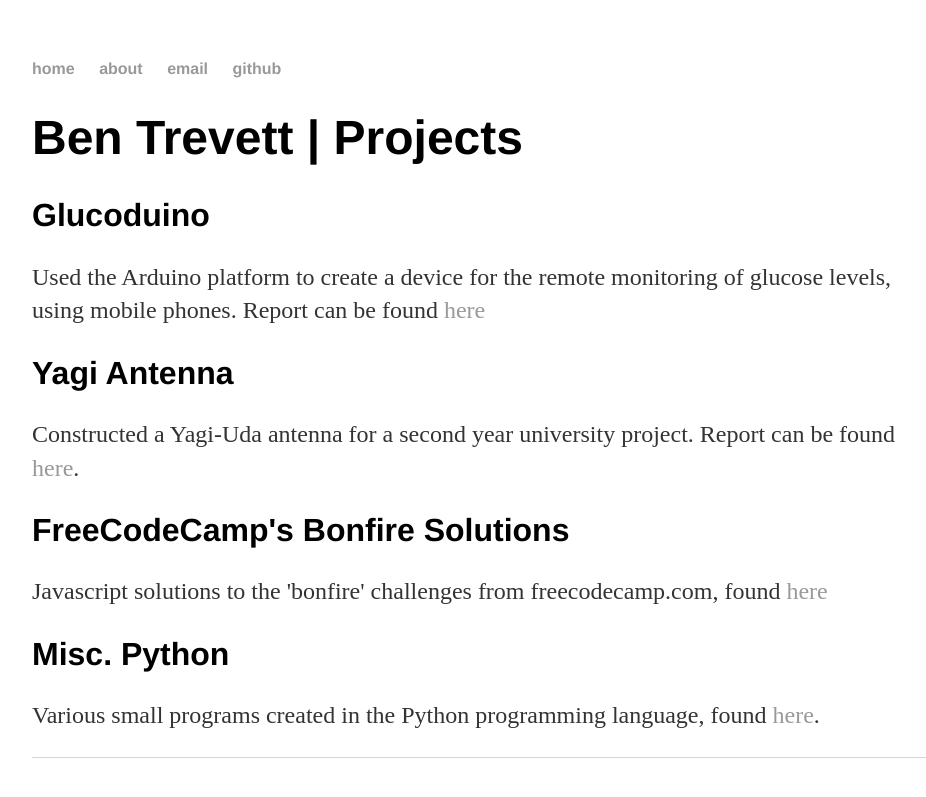
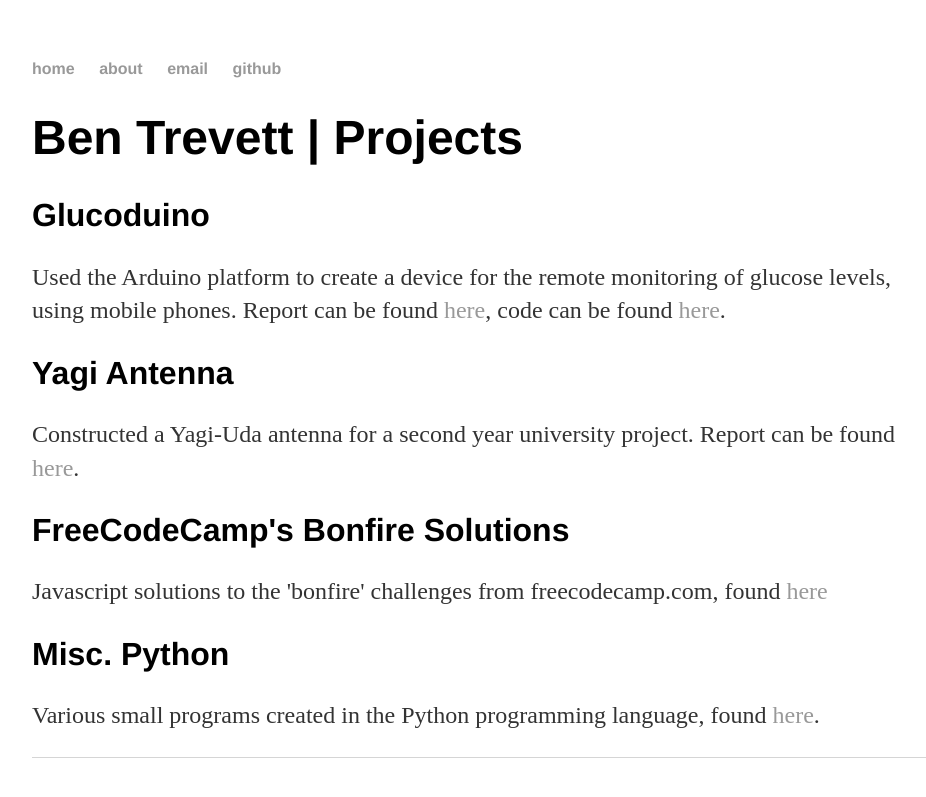
Before and after one commit to bentrevett/bentrevett.github.io, a Jekyll site: the page built from index.html, in a window 1280 px wide. Shown: the top 797 px of the page, without its empty margins (160-1086 px from the left). Built offline with Jekyll 4.4.1, drawn with Linux system fonts in a browser that asks for light colours.

Commit message:
update glucoduino project text

```diff
--- a/index.html
+++ b/index.html
@@ -5,7 +5,7 @@
 <h1>Ben Trevett | Projects</h1>
 
 	<h2>Glucoduino</h2>
-	<p>Used the Arduino platform to create a device for the remote monitoring of glucose levels, using mobile phones. Report can be found <a href="/glucoduino.pdf">here</a></p>
+	<p>Used the Arduino platform to create a device for the remote monitoring of glucose levels, using mobile phones. Report can be found <a href="/glucoduino.pdf">here</a>, code can be found <a href="https://github.com/bentrevett/Glucoduino">here</a>.</p>
 	<h2>Yagi Antenna</h2>
 	<p>Constructed a Yagi-Uda antenna for a second year university project. Report can be found <a href="/yagi_report.pdf">here</a>.</p>
 	<h2>FreeCodeCamp's Bonfire Solutions</h2>
```
